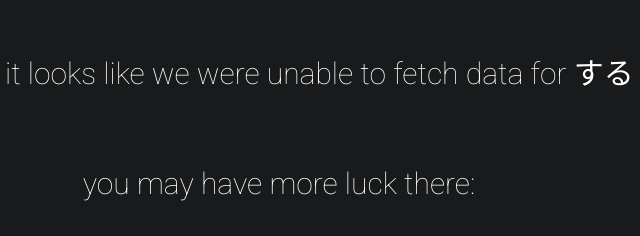
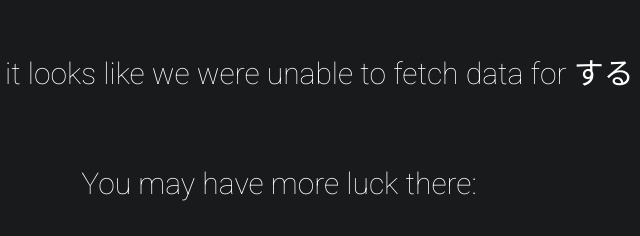
Before and after one commit to facorreg/ankiJapaneseScript, a website: page index.html in a window 1280 px wide. Shown: the part 110-346 px from the top of the page, 361-1001 px from the left. Drawn offline with Linux system fonts and the light colour scheme; no server answers; grey boxes are pictures that could not be loaded.

Commit message:
Upper case

```diff
--- a/page/buildCommonPageElements.js
+++ b/page/buildCommonPageElements.js
@@ -41,7 +41,7 @@ const buildCommonPageElements = (word) => (
       content: `Oops, it looks like we were unable to fetch data for ${word}`,
     }, {
       elem: 'p',
-      content: 'you may have more luck there:',
+      content: 'You may have more luck there:',
     }, {
       elem: 'a',
       attributes: { href: `${JISHO_URL}${word}` },
```
Also changed, not shown: build/ankiBundle.html, build/bundle.js.
